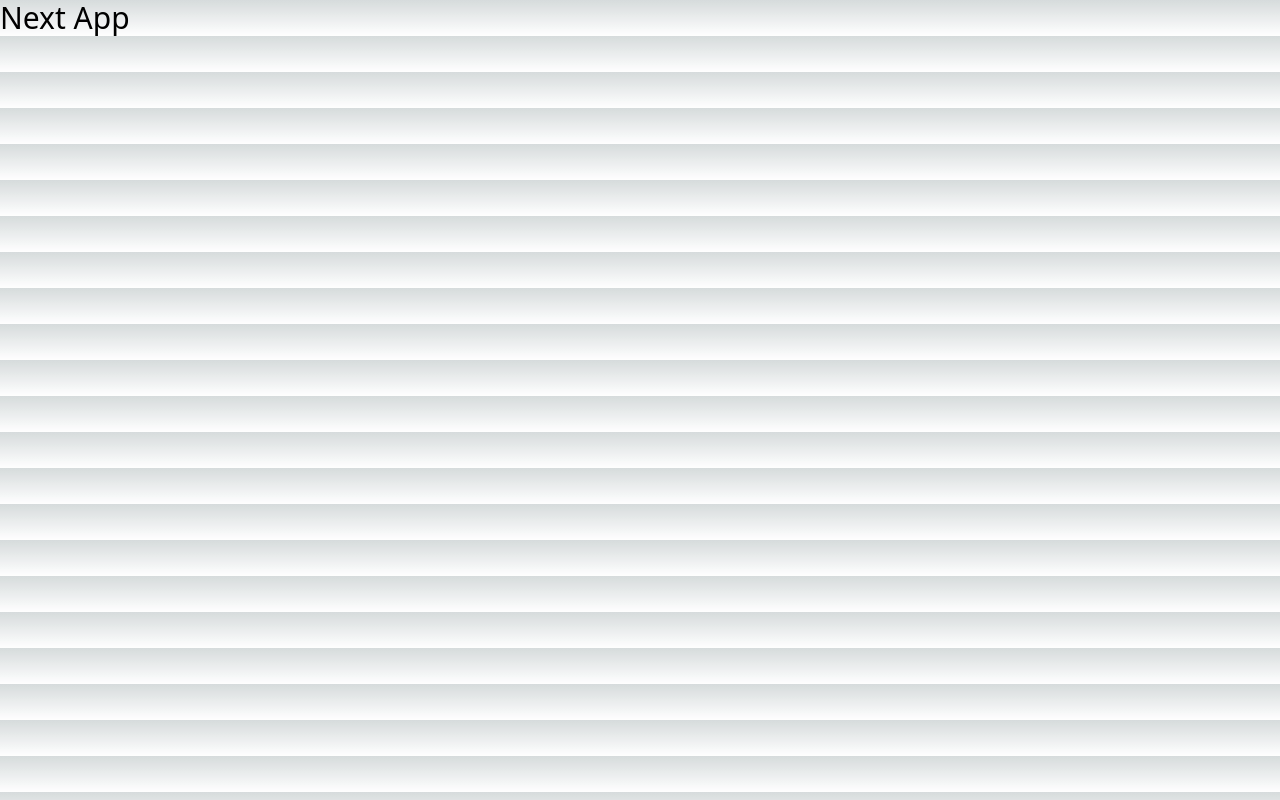
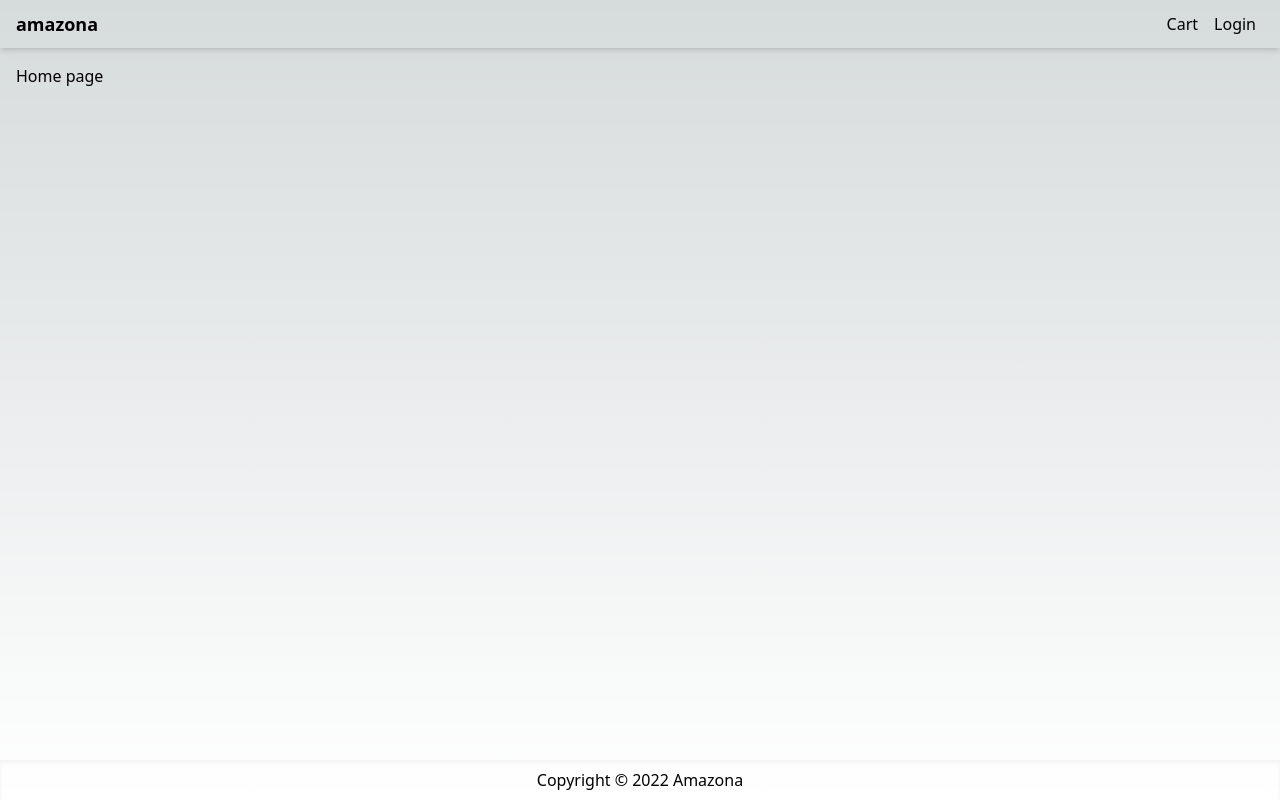
Before and after one commit to mohsensami/next-shop, a Next.js app: page / in a window 1280 px wide. Built offline with nearby package versions, Linux system fonts and the light colour scheme.

Commit message:
Create-Website-Layout

```diff
--- /dev/null
+++ b/components/Layout.js
@@ -0,0 +1,37 @@
+import Head from 'next/head';
+import Link from 'next/link';
+import React from 'react';
+
+export default function Layout({ title, children }) {
+    return (
+        <>
+            <Head>
+                <title>{title ? title + ' - Amazona' : 'Amazona'}</title>
+                <meta name="description" content="Ecommerce Website" />
+                <link rel="icon" href="/favicon.ico" />
+            </Head>
+
+            <div className="flex min-h-screen flex-col justify-between ">
+                <header>
+                    <nav className="flex h-12 items-center px-4 justify-between shadow-md">
+                        <Link legacyBehavior href="/">
+                            <a className="text-lg font-bold">amazona</a>
+                        </Link>
+                        <div>
+                            <Link legacyBehavior href="/cart">
+                                <a className="p-2">Cart</a>
+                            </Link>
+                            <Link legacyBehavior href="/login">
+                                <a className="p-2">Login</a>
+                            </Link>
+                        </div>
+                    </nav>
+                </header>
+                <main className="container m-auto mt-4 px-4">{children}</main>
+                <footer className="flex h-10 justify-center items-center shadow-inner">
+                    <p>Copyright © 2022 Amazona</p>
+                </footer>
+            </div>
+        </>
+    );
+}
--- a/pages/index.js
+++ b/pages/index.js
@@ -1,18 +1,5 @@
-import React from 'react';
-import Head from 'next/head';
+import Layout from '../components/Layout';
 
 export default function Home() {
-    return (
-        <>
-            <Head>
-                <title>Create Next App</title>
-                <meta name="description" content="Generated by create next app" />
-                <meta name="viewport" content="width=device-width, initial-scale=1" />
-                <link rel="icon" href="/favicon.ico" />
-            </Head>
-            <main>
-                <h1 className="text-3xl">Next App</h1>
-            </main>
-        </>
-    );
+    return <Layout title="Home Page">Home page</Layout>;
 }
```
Also changed, not shown: .eslintrc.json, 1 other file (tests, documents, lock files or other folders).
